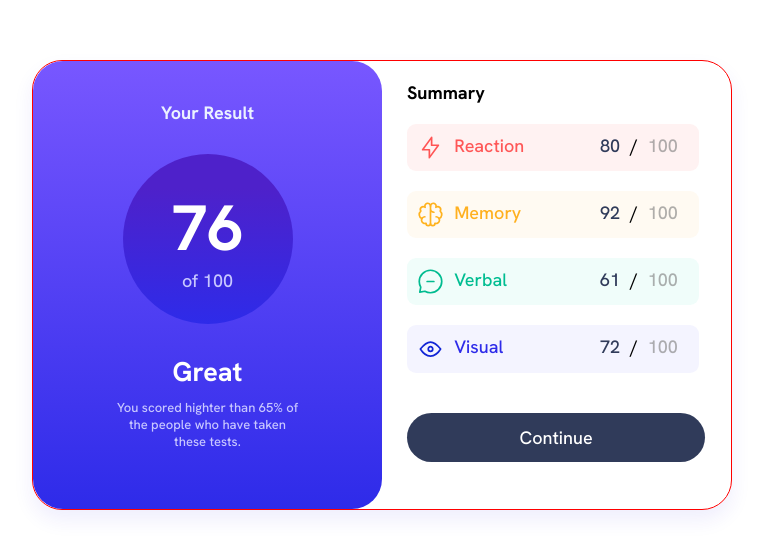
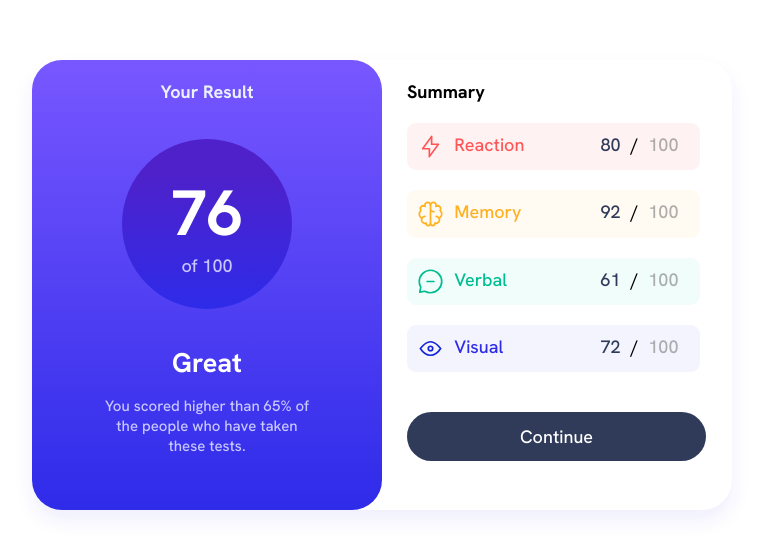
Before and after one commit to pkindalov/results-summary-component, a website: page index.html in a window 1280 px wide. Shown: the part 140-692 px from the top of the page, without its empty margins (258-1021 px from the left). Drawn offline with Linux system fonts and the light colour scheme.

Commit message:
Added media query for the main container for small devices. Added new variable for small screen size. Removed unnecessary classes in index.html. Other small changes and code formatting

```diff
--- a/index.html
+++ b/index.html
@@ -12,14 +12,14 @@
 <section class="results-summary-cont">
     <div class="results-summary">
         <div class="results-summary__row results-summary__row--left">
-            <h4 class="results-summary__left-row-top-heading u-margin-top-bigger">Your Result</h4>
+            <h4 class="results-summary__left-row-top-heading u-margin-top-small">Your Result</h4>
             <div class="results-summary__circle">
                 <h2 class="results-summary__circle-heading">76</h2>
                 <p class="results-summary__circle-paragraph">of 100</p>
             </div>
             <h2 class="results-summary__greeting">Great</h2>
-            <p class="results-summary__description u-margin-bottom-bigger">
-                You scored highter than 65% of the people who have taken these tests.
+            <p class="results-summary__description">
+                You scored higher than 65% of the people who have taken these tests.
             </p>
         </div>
         <div class="results-summary__row results-summary__row--right">
@@ -74,7 +74,7 @@
                 </div>
             </div>
 
-            <a href="#" class="btn btn--dark u-margin-top-bigger">Continue</a>
+            <a href="#" class="btn btn--dark u-margin-top-bigger u-margin-bottom-bigger">Continue</a>
         </div>
     </div>
 </section>
--- a/sass/abstracts/_variables.scss
+++ b/sass/abstracts/_variables.scss
@@ -33,3 +33,7 @@ $base-border-radius: 3rem;
 //SHADOWS
 //$shadow-1: 0 1rem 2rem rgba($light-royal-blue, .08);
 $shadow-1: 0 1rem 2rem rgba($light-royal-blue, .08);
+
+//SCREEN SIZES
+//Mobile: 375px
+$small-screen-width: 375px;
--- a/sass/components/_results-summary.scss
+++ b/sass/components/_results-summary.scss
@@ -1,7 +1,7 @@
 .results-summary {
   width: 70rem;
   height: 45rem;
-  border: 1px solid red;
+  //border: 1px solid red;
   margin: 20rem auto;
   border-radius: $base-border-radius;
   display: flex;
@@ -17,6 +17,7 @@
       flex-direction: column;
       background-image: linear-gradient(to bottom, $light-slate-blue, $light-royal-blue);
       border-radius: $base-border-radius;
+      gap: 0.6rem;
     }
 
     &--right {
@@ -59,10 +60,11 @@
   }
 
   &__description {
-    color: $light-lavender;
-    font-size: 1.3rem;
-    width: 59%;
+    color: #c8c7ff;
+    font-size: 1.5rem;
+    width: 66%;
     padding: 1rem;
+    line-height: 2rem;
     margin: 0 auto;
   }
 
@@ -70,3 +72,19 @@
     margin-top: 2rem;
   }
 }
+
+@media screen and (max-width: $small-screen-width) {
+  .results-summary {
+    flex-direction: column;
+    width: unset;
+    height: unset;
+
+    &__row {
+      width: 100%;
+    }
+
+    &__description {
+      margin-bottom: 1.5rem;
+    }
+  }
+}
```
Also changed, not shown: css/style.css.
